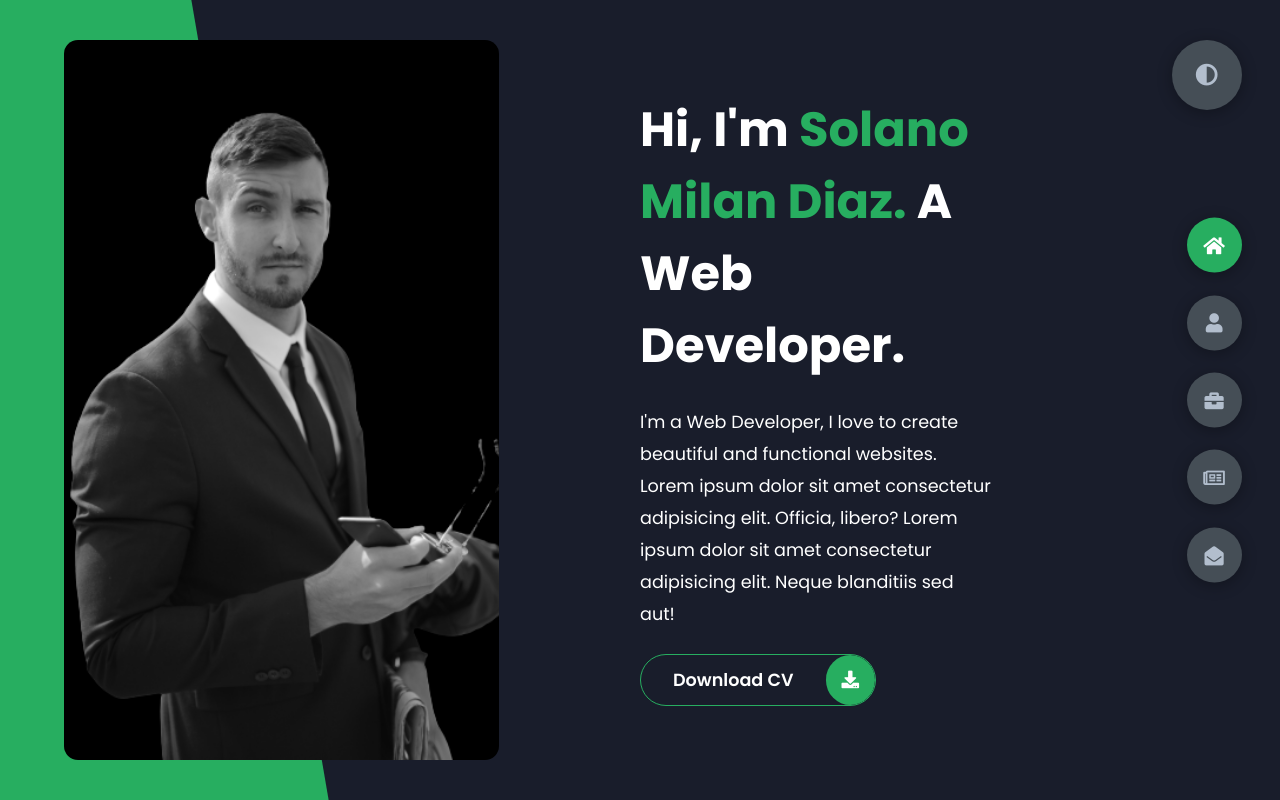
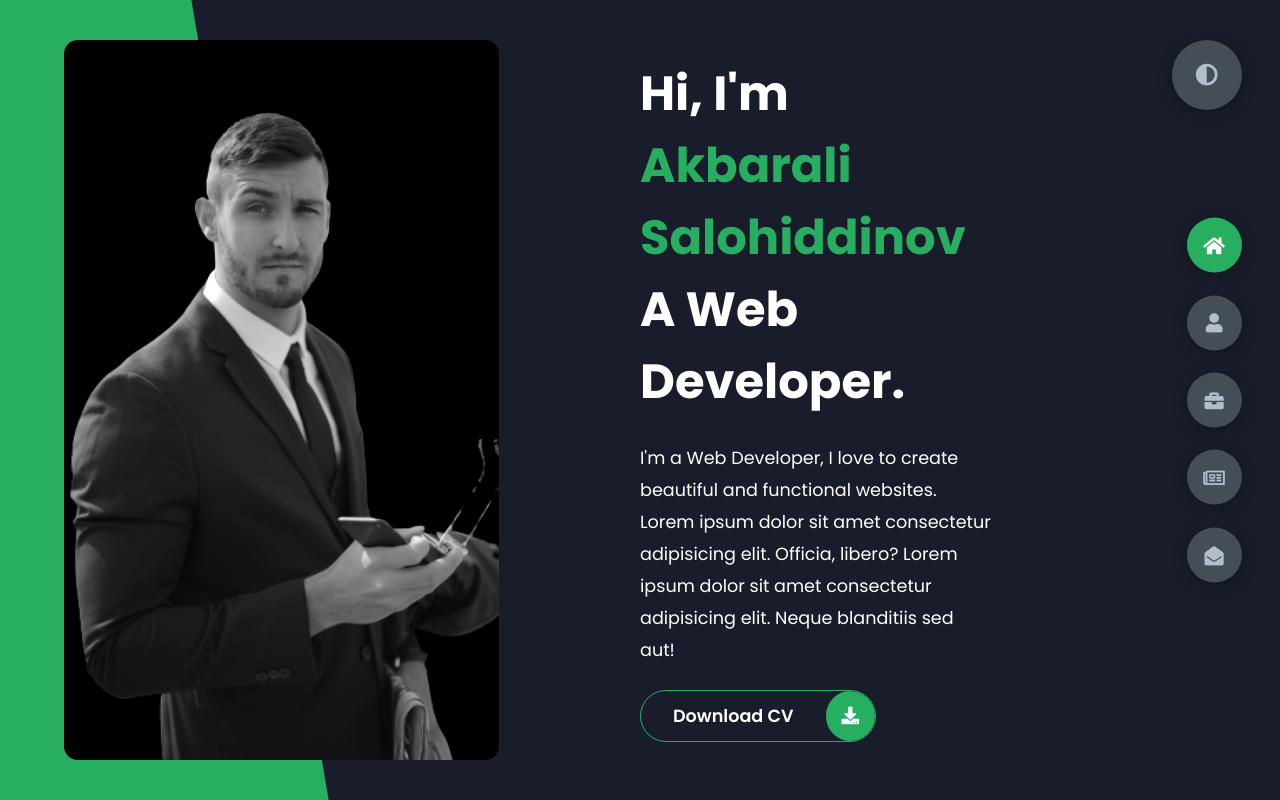
Before and after one commit to ez4python/ez4python.github.io, a plain HTML site: page index.html in a window 1280 px wide. Drawn offline with Linux system fonts and the light colour scheme.

Commit message:
[TXT] name has changed.

```diff
--- a/index.html
+++ b/index.html
@@ -22,7 +22,7 @@
             </div>
             <div class="right-header">
                 <h1 class="name">
-                    Hi, I'm <span>Solano Milan Diaz.</span>
+                    Hi, I'm <span>Akbarali Salohiddinov</span>
                     A Web Developer.
                 </h1>
                 <p>
```
